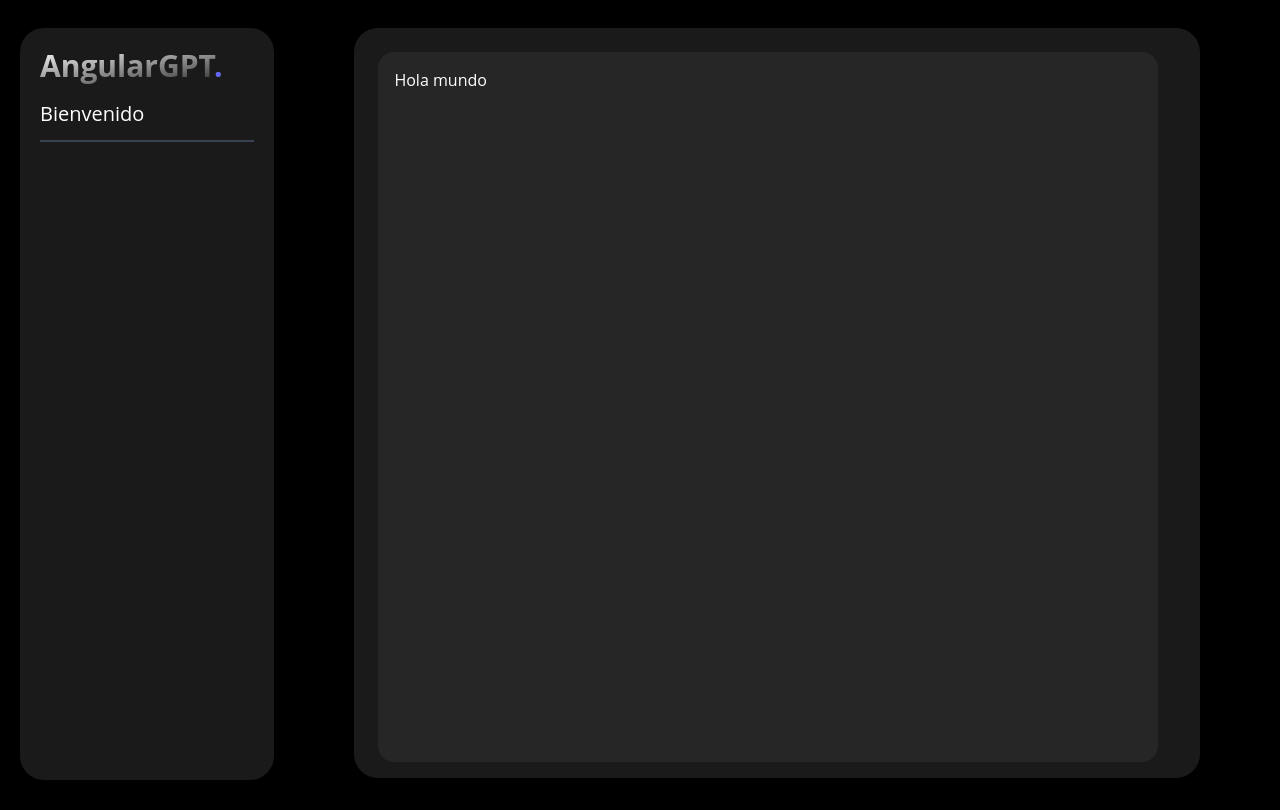
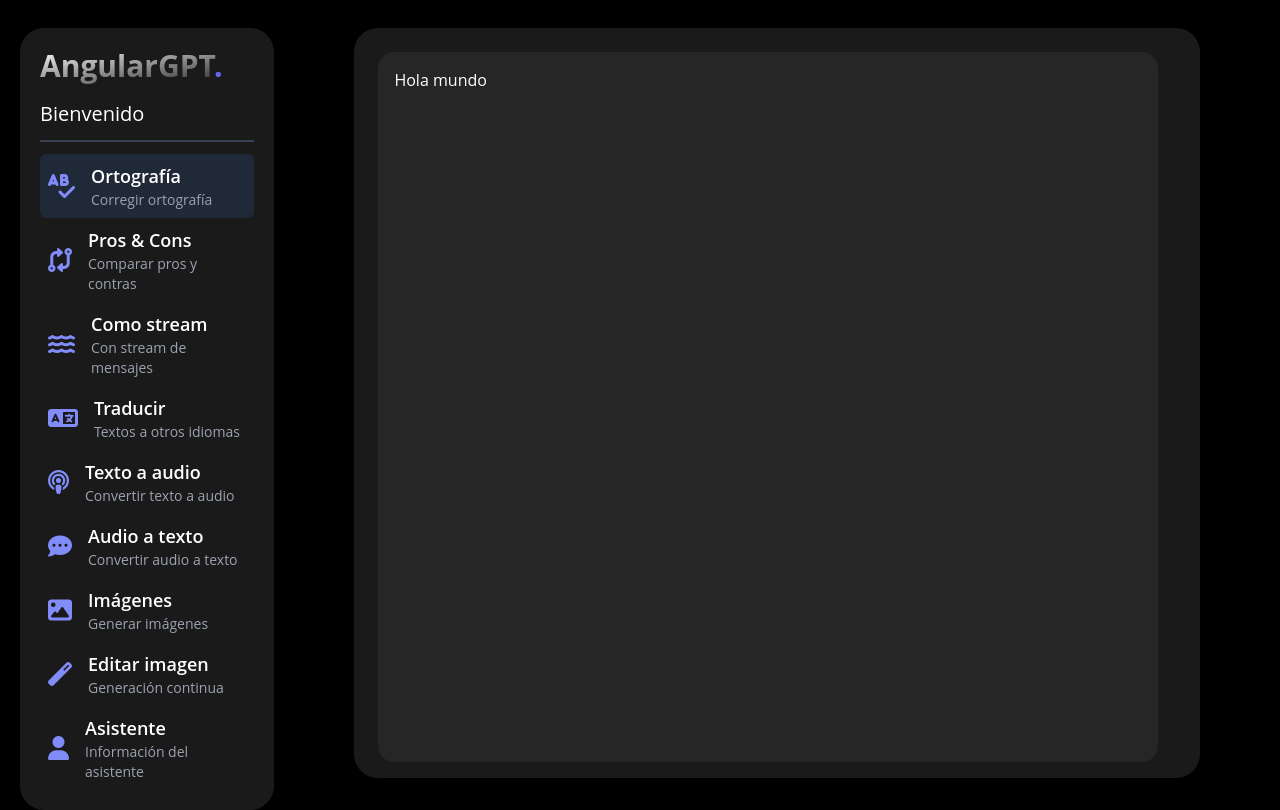
Before and after one commit to PanchonSoto/AngularGpt, an Angular app: page /orthography in a window 1280 px wide. Built offline with nearby package versions, Linux system fonts and the light colour scheme.

Commit message:
sidebar menu

```diff
--- /dev/null
+++ b/src/app/presentation/components/sidebarMenuItem/sidebarMenuItem.component.ts
@@ -0,0 +1,31 @@
+import { ChangeDetectionStrategy, Component, Input } from '@angular/core';
+import { RouterModule } from '@angular/router';
+
+
+@Component({
+  selector: 'app-sidebar-menu-item',
+  standalone: true,
+  imports: [
+    RouterModule,
+  ],
+  template: `
+    <a [routerLink]="path" routerLinkActive="bg-gray-800"
+     class="flex justify-center items-center hover:bg-gray-800 rounded-md p-2 transition-colors"
+    >
+      <i class="{{icon}} text-2xl mr-4 text-indigo-400"></i>
+      <div class="flex flex-col flex-grow">
+        <span class="text-white text-lg font-semibold">{{title}}</span>
+        <span class="text-gray-400 text-sm">{{description}}</span>
+      </div>
+    </a>
+  `,
+  changeDetection: ChangeDetectionStrategy.OnPush,
+})
+export class SidebarMenuItemComponent {
+
+  @Input({required:true}) icon!: string;
+  @Input({required:true}) title!: string;
+  @Input({required:true}) description!: string;
+  @Input({required:true}) path!: string;
+
+}
--- a/src/app/presentation/layouts/dashboardLayout/dashboardLayout.component.html
+++ b/src/app/presentation/layouts/dashboardLayout/dashboardLayout.component.html
@@ -12,7 +12,14 @@
       <div class="border-gray-700 border my-3"></div>
 
       <!-- Nav Links -->
-
+      @for (route of routes; track route.path) {
+        <app-sidebar-menu-item
+          [description]="route.data!['description']"
+          [icon]="route.data!['icon']"
+          [title]="route.data!['title']"
+          [path]="route.path!"
+        />
+      }
       <!-- End Nav Links -->
     </nav>
 
--- a/src/app/presentation/layouts/dashboardLayout/dashboardLayout.component.ts
+++ b/src/app/presentation/layouts/dashboardLayout/dashboardLayout.component.ts
@@ -1,6 +1,9 @@
 import { CommonModule } from '@angular/common';
 import { ChangeDetectionStrategy, Component } from '@angular/core';
 import { RouterModule } from '@angular/router';
+
+import { SidebarMenuItemComponent } from '../../components/sidebarMenuItem/sidebarMenuItem.component';
+import { routes } from '../../../app.routes';
 
 @Component({
   selector: 'app-dashboard-layout',
@@ -8,8 +11,13 @@
   imports: [
     CommonModule,
     RouterModule,
+    SidebarMenuItemComponent,
   ],
   templateUrl: './dashboardLayout.component.html',
   changeDetection: ChangeDetectionStrategy.OnPush,
 })
-export class DashboardLayoutComponent { }
+export class DashboardLayoutComponent {
+
+  public routes = routes[0].children?.filter((route)=>route.data);
+
+}
```
